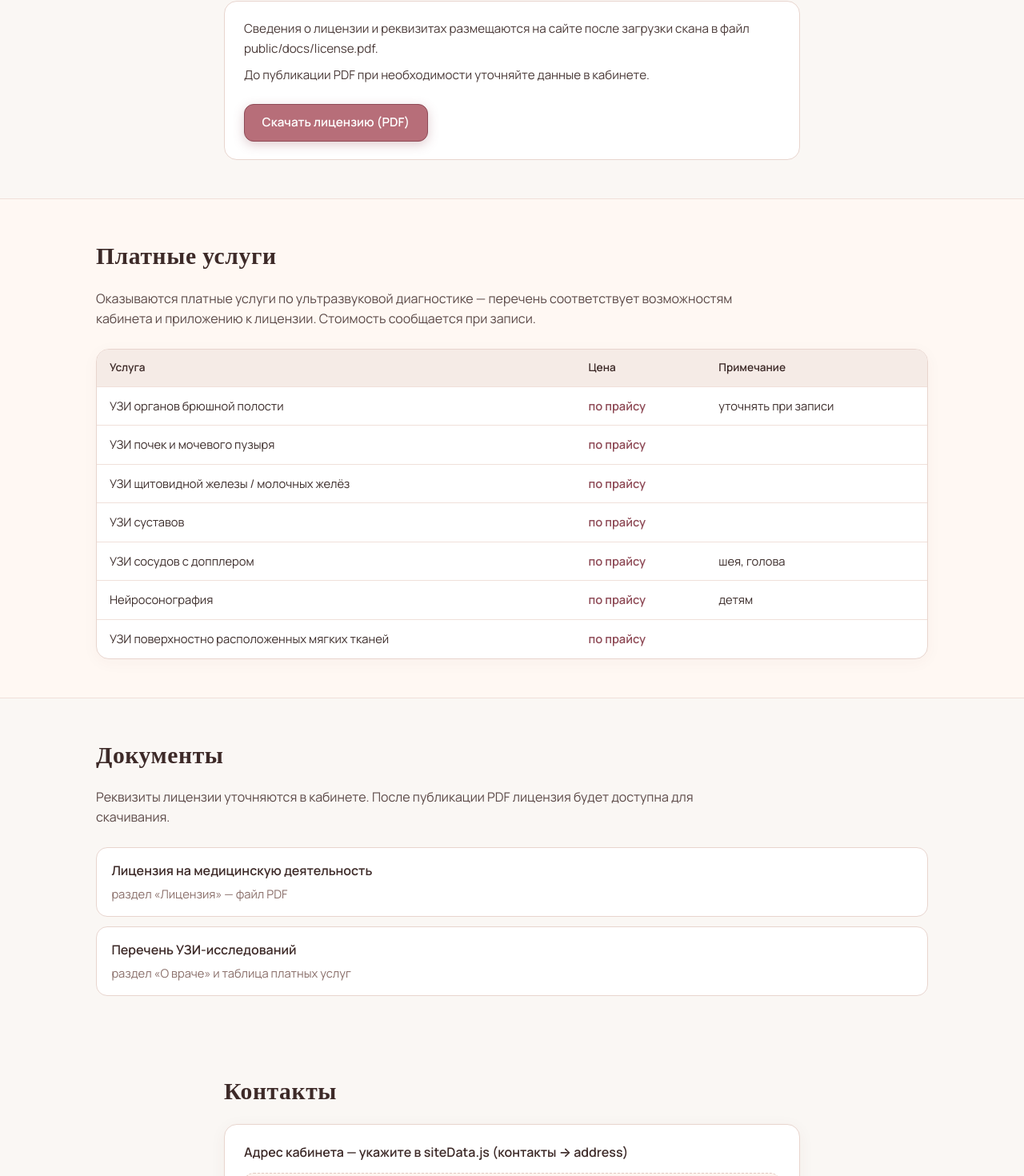
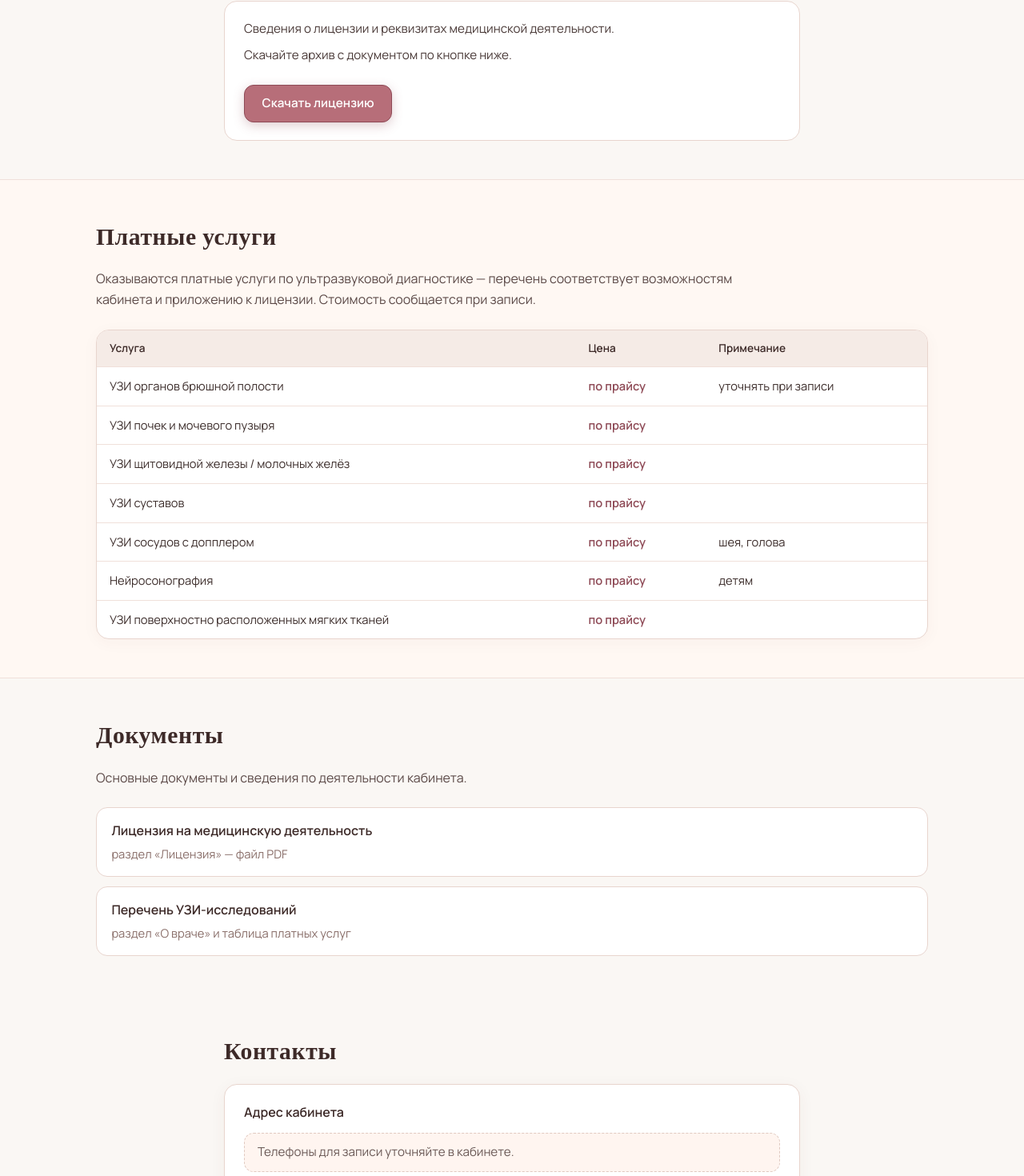
Before and after one commit to zeromode15rus/tsoy_leila, a React (Vite) app: page / in a window 1280 px wide. Shown: the part 1890-3360 px from the top of the page at 80% size. Built offline with nearby package versions, Linux system fonts and the light colour scheme.

Commit message:
fix: license link and clean placeholder texts

```diff
--- a/src/data/siteData.js
+++ b/src/data/siteData.js
@@ -1,8 +1,8 @@
 /**
  * Кабинет ультразвуковой диагностики — врач Цой Л.Б.
  * Фото: положите файл в public/photo/ и укажите имя в workers[0].photoPath
- * Лицензия: public/docs/license.pdf
- * Контакты: заполните contacts.address, contacts.phones
+ * Лицензия: файл в public/docs/
+ * Контакты: адрес и телефоны кабинета
  */
 
 export const siteData = {
@@ -93,11 +93,11 @@ export const siteData = {
     sectionTitle: 'Лицензия',
     documentHeader: null,
     licenseeParagraphs: [
-      'Сведения о лицензии и реквизитах размещаются на сайте после загрузки скана в файл public/docs/license.pdf.',
-      'До публикации PDF при необходимости уточняйте данные в кабинете.',
+      'Сведения о лицензии и реквизитах медицинской деятельности.',
+      'Скачайте архив с документом по кнопке ниже.',
     ],
-    pdfPath: 'docs/license.pdf',
-    downloadButtonLabel: 'Скачать лицензию (PDF)',
+    pdfPath: 'docs/Лицензия_ЛО-15-01-001059.zip',
+    downloadButtonLabel: 'Скачать лицензию',
   },
 
   paidServices: {
@@ -121,7 +121,7 @@ export const siteData = {
 
   documents: {
     sectionTitle: 'Документы',
-    intro: 'Реквизиты лицензии уточняются в кабинете. После публикации PDF лицензия будет доступна для скачивания.',
+    intro: 'Основные документы и сведения по деятельности кабинета.',
     items: [
       { title: 'Лицензия на медицинскую деятельность', note: 'раздел «Лицензия» — файл PDF' },
       { title: 'Перечень УЗИ-исследований', note: 'раздел «О враче» и таблица платных услуг' },
@@ -130,10 +130,9 @@ export const siteData = {
 
   contacts: {
     sectionTitle: 'Контакты',
-    address: 'Адрес кабинета — укажите в siteData.js (контакты → address)',
+    address: 'Адрес кабинета',
     phones: [],
-    phonesNote:
-      'Телефоны для записи: добавьте номера в siteData.js → contacts → phones (массив строк).',
+    phonesNote: 'Телефоны для записи уточняйте в кабинете.',
     email: '',
     schedule: 'Режим работы — уточняйте по телефону при записи.',
     extra: 'Платные услуги. Окончательная стоимость — при записи.',
```
